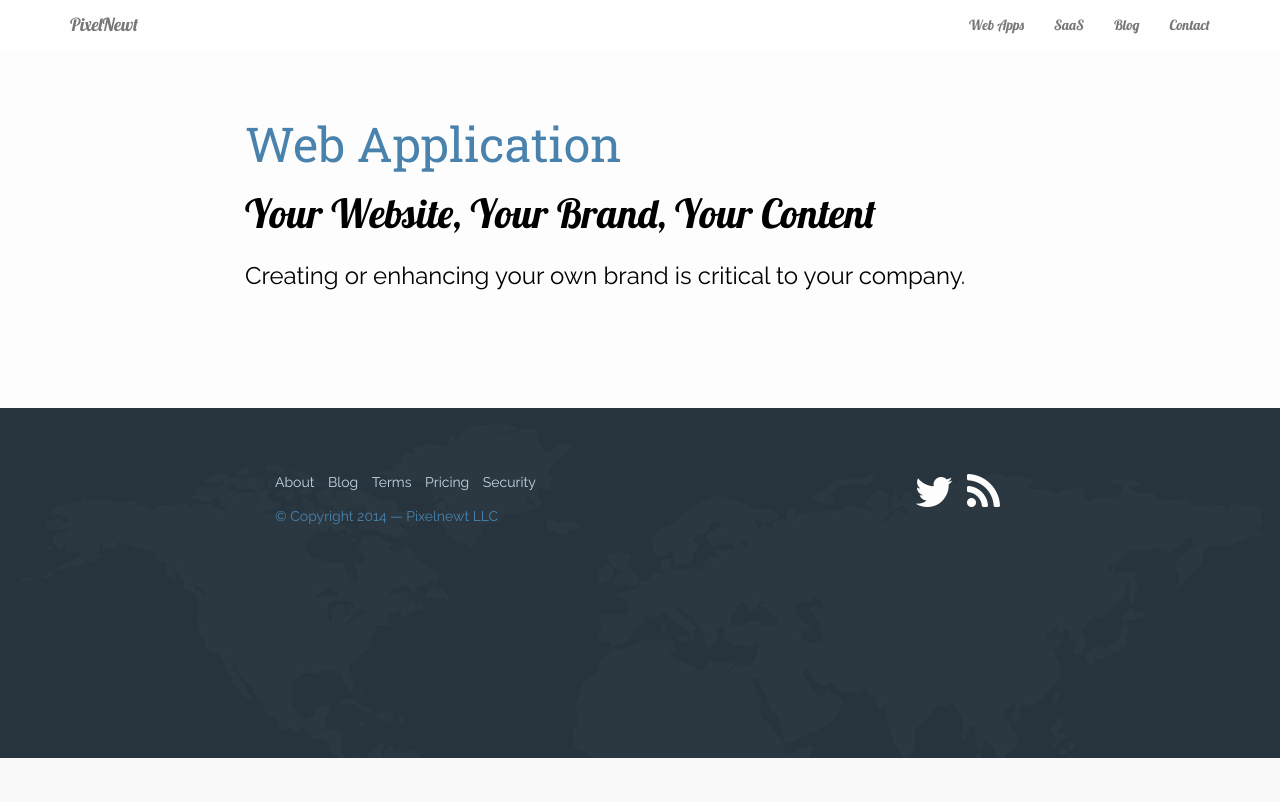
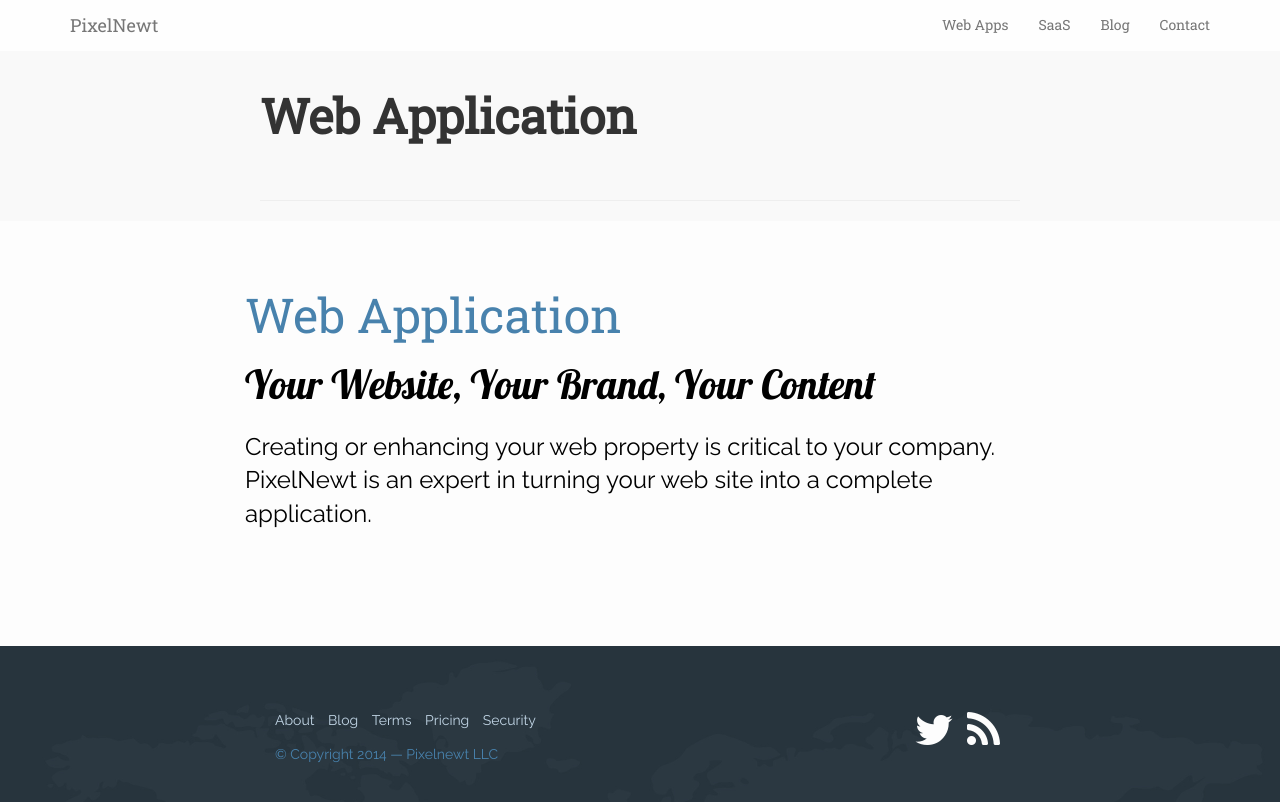
Before and after one commit to PixelNewt/pixelnewt.github.io, a Jekyll site: the page built from apps/index.html, in a window 1280 px wide and 996 px high. Shown: the top 802 px of the window. Built offline with Jekyll 4.4.1, drawn with Linux system fonts in a browser that asks for light colours.

Commit message:
Working through the apps section.

```diff
--- a/_includes/sections/apps.html
+++ b/_includes/sections/apps.html
@@ -12,7 +12,7 @@
         <div class="col-lg-8">
             <h2 class="text-steel-blue">Web Application</h2>
             <h3>Your Website, Your Brand, Your Content</h3>
-            <p class="lead">Creating or enhancing your own brand is critical to your company.</p>
+            <p class="lead">Creating or enhancing your web property is critical to your company.  {{site.title}} is an expert in turning your web site into a complete application.</p>
             <div class="text-center">
                 <a href="/apps" type="button" class="btn btn-default">Read More</a>
             </div>
--- a/apps/index.html
+++ b/apps/index.html
@@ -1,7 +1,11 @@
 ---
 layout: header
 title: Apps
+active: apps
+heading: Web Application
 ---
+
+{% include sections/header.html %}
 
 <section id="apps" class="palette background-bright">
 <div id="apps-banner">
@@ -11,7 +15,7 @@ title: Apps
 
         <h2 class="text-steel-blue">Web Application</h2>
         <h3>Your Website, Your Brand, Your Content</h3>
-        <p class="lead">Creating or enhancing your own brand is critical to your company.</p>
+        <p class="lead">Creating or enhancing your web property is critical to your company.  {{site.title}} is an expert in turning your web site into a complete application.</p>
 
     </div><!-- /.row -->
     </div><!-- /.container -->
--- a/assets/css/custom.css
+++ b/assets/css/custom.css
@@ -50,7 +50,7 @@ hr { border-top: 1px solid #a0b5c3; }
 
 .lead { font-size: 24px; }
 
-.navbar { font-family: "Lobster"; }
+.navbar { font-family: "Roboto Slab", Times, serif; }
 
 .navbar-default { border-color: transparent; }
 
@@ -84,8 +84,6 @@ h1 small { padding-left: 15px; }
 .background-bright h3 { font-family: "Lobster"; font-size: 40px; color: #000; font-weight: 50; }
 
 .background-light-gray { background-color: #eef2f4; color: #27343d; }
-
-.background-simple { background-color: #fff; color: #27343d; }
 
 .single-border-top-slate { border-top: 1px solid #cfd9e0; }
 
--- a/assets/scss/custom.scss
+++ b/assets/scss/custom.scss
@@ -100,7 +100,7 @@ hr {
 }
 
 .navbar {
-  font-family: $scriptFont;
+  font-family: $serifFont;
 }
 
 .navbar-default {
```
